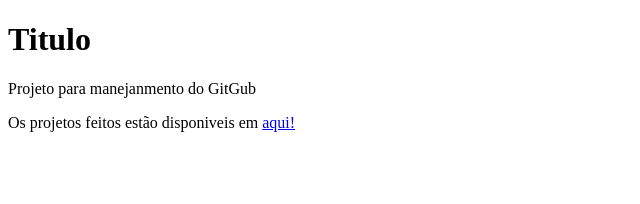
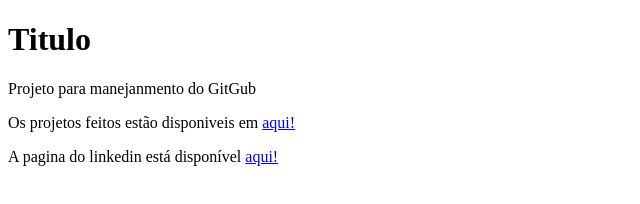
Before and after one commit to Gabrielfgomss/github-experience, a plain HTML site: page descricao.html in a window 1280 px wide. Shown: the whole page, without its empty margins (0-640 px from the left). Drawn offline with Linux system fonts and the light colour scheme.

Commit message:
adicionando linkedin

```diff
--- a/descricao.html
+++ b/descricao.html
@@ -11,6 +11,7 @@
     <p>Projeto para manejanmento do GitGub</p>
     <div>
         <p>Os projetos feitos estão disponiveis em <a href="https://github.com/Gabrielfgomss">aqui!</a></p>
+        <o>A pagina do linkedin está disponível <a href="https://www.linkedin.com/in/gabriel-gomes-fernandes">aqui!</a></o>
     </div>
 </body>
 </html>
```
